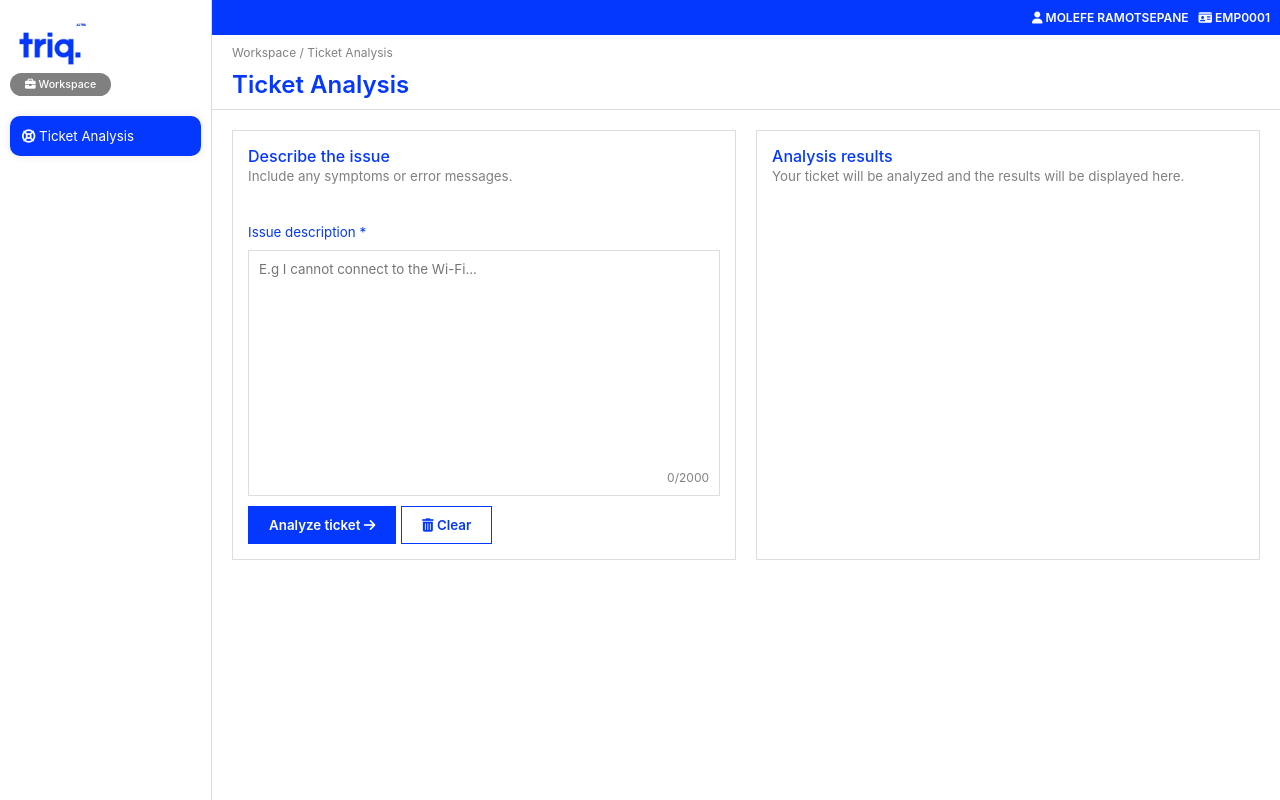
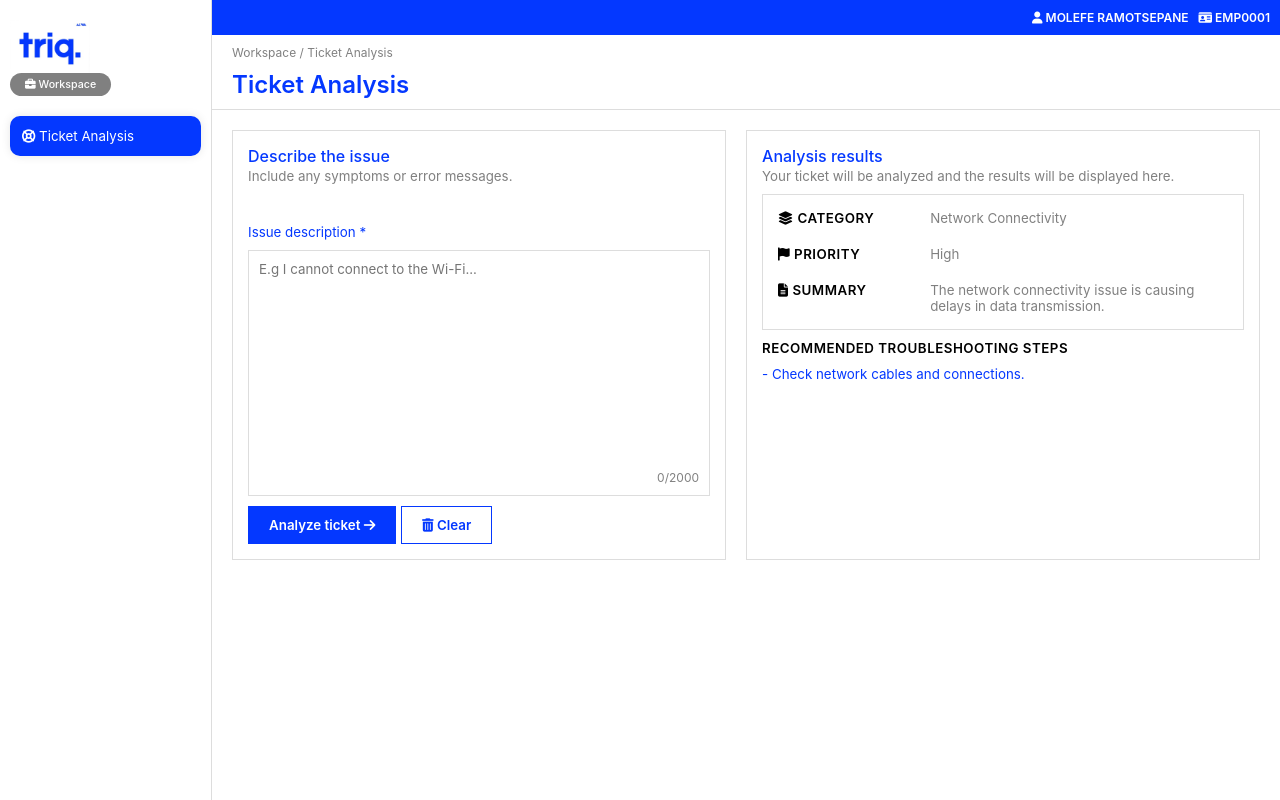
Before and after one commit to oriah-studios-TSF/triq, a Flask app: page / in a window 1280 px wide. Run offline with Flask 3, Linux system fonts and the light colour scheme; some libraries are stand-ins or nearby versions.

Commit message:
Add ticket analysis results UI and styles

```diff
--- a/app/static/css/index.css
+++ b/app/static/css/index.css
@@ -116,3 +116,50 @@
     opacity: 0.6;
     transform: translateY(-1px);
 }
+
+.analysis-content-top {
+    margin-top: 10px;
+    padding: 15px;
+    display: flex;
+    flex-direction: column;
+    gap: 20px;
+    border: 1px solid #ddd;
+}
+
+.analysis-content-body {
+    margin-top: 10px;
+}
+
+.card {
+    display: flex;
+    align-items: start;
+    gap: 50px;
+}
+
+.card h4 {
+    width: 120px;
+    font-size: 10pt;
+    font-weight: 600;
+    text-transform: uppercase;
+    letter-spacing: 0.5px;
+}
+
+
+.card p {
+    font-size: 10pt;
+    color: grey;
+    width: 350px;
+}
+
+.solutions h4 {
+    font-size: 10pt;
+    font-weight: 600;
+    text-transform: uppercase;
+    letter-spacing: 0.5px;
+    margin-bottom: 10px;
+}
+
+.solutions p {
+    font-size: 10pt;
+    color: #0438ff;
+}
--- a/app/templates/index.html
+++ b/app/templates/index.html
@@ -28,7 +28,7 @@
                         <span id="char-count" class="char-count">0/2000</span>
                     </div>
                     <div class="buttons">
-                     <button type="button" id="analyze-button">Analyze ticket <i class="fas fa-arrow-right"></i></button>
+                        <button type="submit" id="analyze-button">Analyze ticket <i class="fas fa-arrow-right"></i></button>
                         <button type="button" id="clear-button"><i class="fas fa-trash-alt"></i> Clear</button>
                     </div>
 
@@ -40,6 +40,29 @@
                     <h3>Analysis results</h3>
                     <p>Your ticket will be analyzed and the results will be displayed here.</p>
                 </div>
+                <div class="analysis-content">
+                    <div class="analysis-content-top">
+                        <div class="card category">
+                            <h4><i class="fa-solid fa-layer-group"></i> Category</h4>
+                            <p id="category">Network Connectivity</p>
+                        </div>
+                        <div class="card priority">
+                            <h4><i class="fa-solid fa-flag"></i> Priority</h4>
+                            <p id="priority">High</p>
+                        </div>
+                        <div class="card summary">
+                            <h4><i class="fa-solid fa-file-lines"></i> Summary</h4>
+                            <p id="summary">The network connectivity issue is causing delays in data transmission.</p>
+                        </div>
+                    </div>
+
+                    <div class="analysis-content-body">
+                        <div class="solutions" id="solutions-list">
+                            <h4>Recommended troubleshooting Steps</h4>
+                            <p>- <span id="solution"> Check network cables and connections.</span></p>
+                        </div>
+                    </div>
+                </div>
             </div>
         </div>
 
```
Lines whose indentation alone changed are shown as unchanged.
